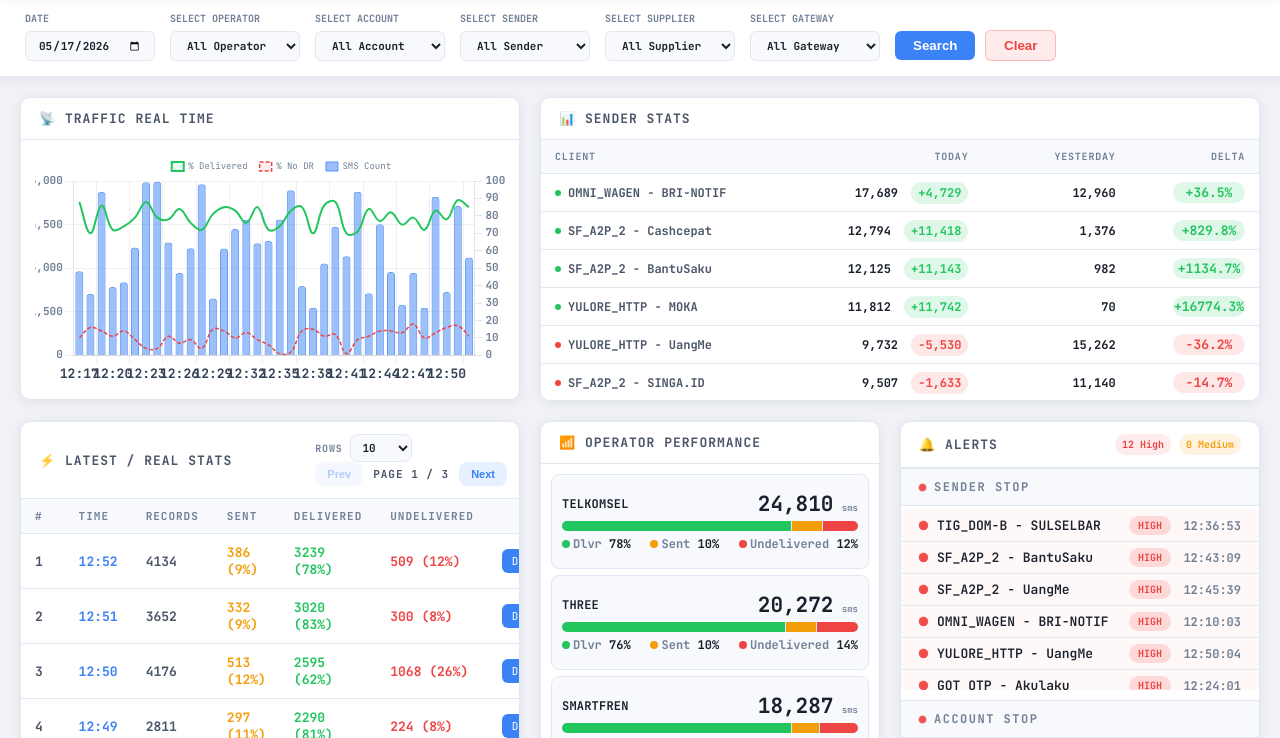
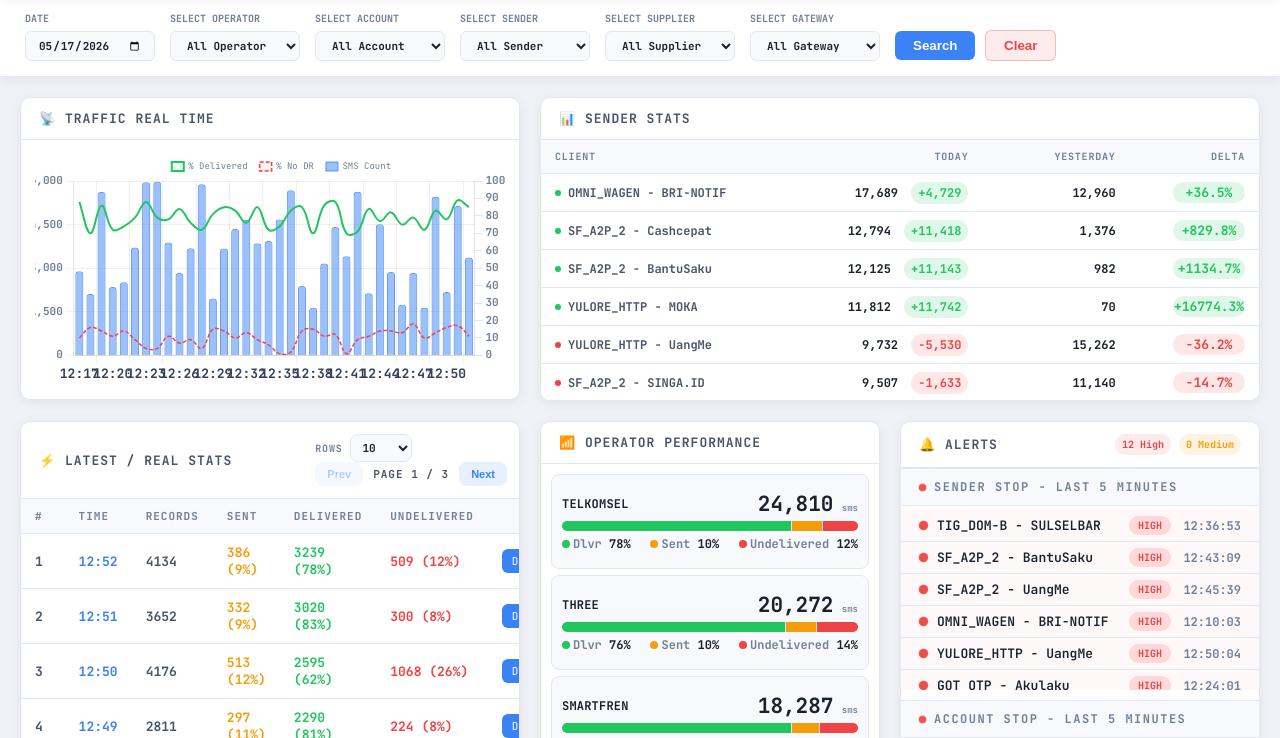
Before and after one commit to Tokyox2dir/Dashboard-lagi-bae, a plain HTML site: page index.html in a window 1280 px wide. Shown: the part 62-800 px from the top of the page. Drawn offline with nearby package versions, Linux system fonts and the light colour scheme.

Commit message:
Update stop alert labels

```diff
--- a/index.html
+++ b/index.html
@@ -214,7 +214,7 @@
         </div>
 
         <div class="alert-section">
-          <div class="alert-section-title">Sender Stop</div>
+          <div class="alert-section-title">Sender Stop - Last 5 Minutes</div>
           <div class="scroll-panel" style="max-height: 180px">
             <div class="alert-item">
               <div class="alert-dot"></div>
@@ -325,7 +325,7 @@
         </div>
 
         <div class="alert-section">
-          <div class="alert-section-title">Account Stop</div>
+          <div class="alert-section-title">Account Stop - Last 5 Minutes</div>
           <div class="scroll-panel" style="max-height: 180px">
             <div class="alert-item">
               <div class="alert-dot yellow"></div>
```
